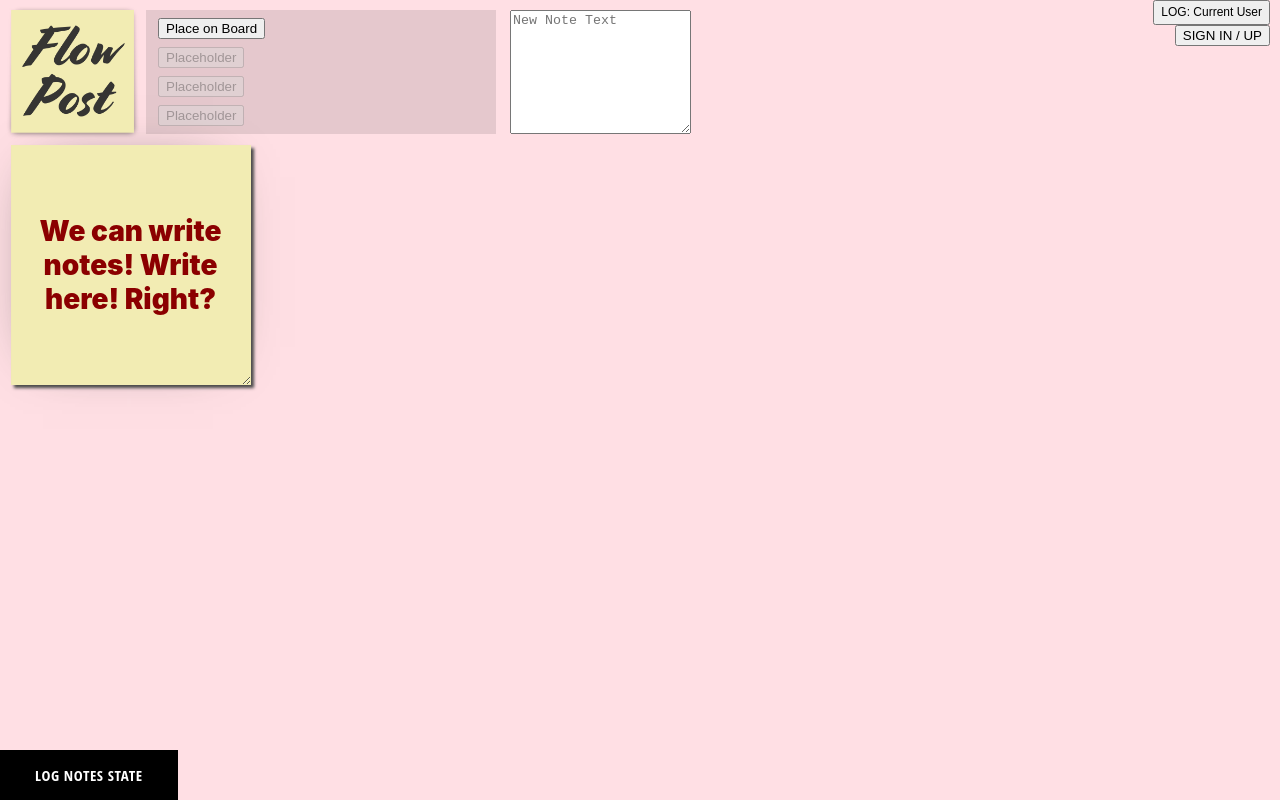
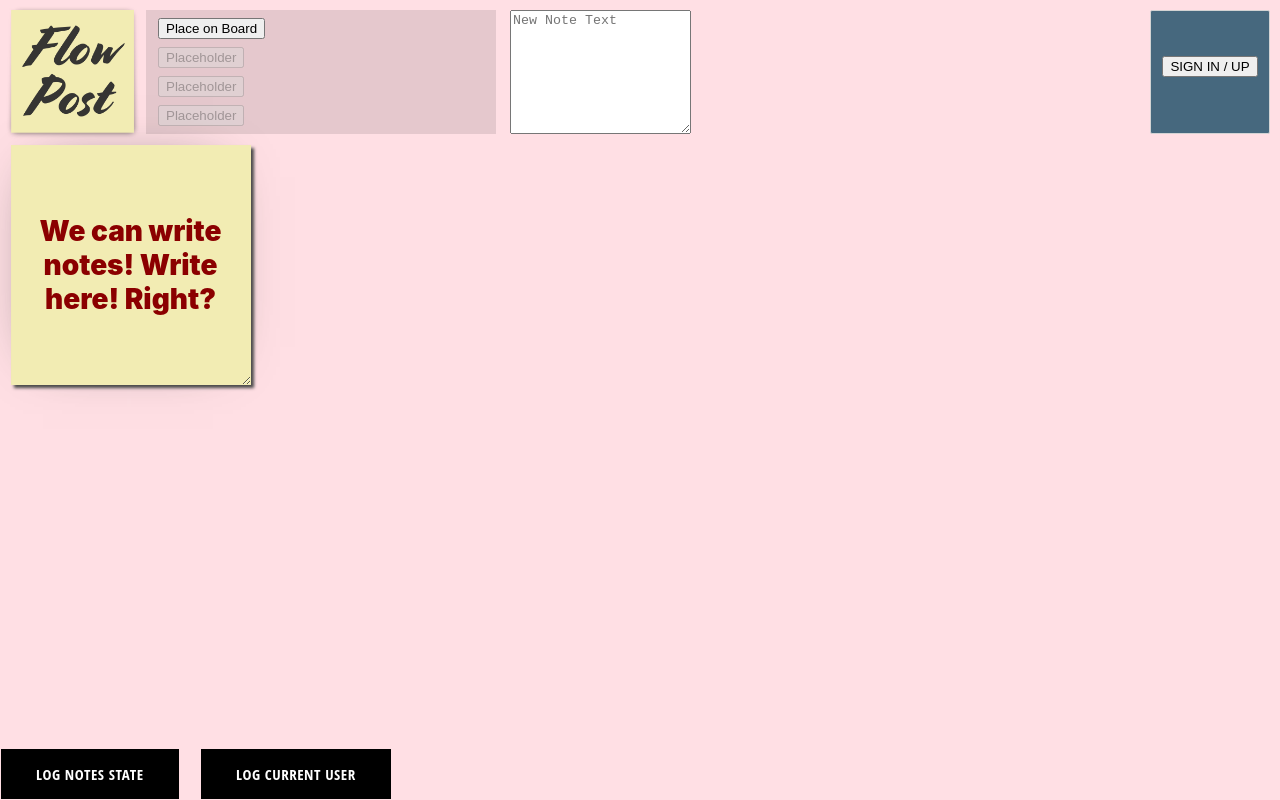
Before and after one commit to ashthomasweb/react--elephant-chart, a React (Create React App) app: page / in a window 1280 px wide. Built offline with nearby package versions, Linux system fonts and the light colour scheme; no server answers.

Commit message:
Adds display name to header
Creates area for sign-in options. Moves dev log button to App.js.

```diff
--- a/src/App.css
+++ b/src/App.css
@@ -36,3 +36,10 @@
     transform: rotate(360deg);
   }
 }
+
+.log-user {
+
+  position: absolute;
+  left: 180px;
+  bottom: 0px;
+}
--- a/src/App.js
+++ b/src/App.js
@@ -5,6 +5,7 @@ import { auth } from './firebase/firebase.utils'
 import './App.css'
 
 import HomePage from './pages/homepage/homepage.component'
+import CustomButton from './components/custom-button/custom-button.component'
 
 class App extends Component {
   constructor() {
@@ -32,6 +33,11 @@ class App extends Component {
         <Switch>
           <Route exact path='/'>
             <HomePage currentUser={this.state.currentUser} />
+            <CustomButton
+              className='custom-button'
+              onClick={() => console.log(this.state.currentUser)}>
+              LOG Current User
+            </CustomButton>
           </Route>
         </Switch>
       </div>
--- a/src/components/custom-button/custom-button.styles.scss
+++ b/src/components/custom-button/custom-button.styles.scss
@@ -13,6 +13,11 @@
   font-weight: bolder;
   border: none;
   cursor: pointer;
+  bottom: 0;
+  left: 200px;
+  margin: 1px;
+  position: absolute;
+  display: inline-block;
 
   &:hover {
     background-color: white;
--- a/src/components/header/header.component.jsx
+++ b/src/components/header/header.component.jsx
@@ -5,7 +5,6 @@ import { auth } from '../../firebase/firebase.utils'
 
 import logo from '../../assets/flow-post-logo.png'
 import SignInUpModal from '../signinupmodal/signinupmodal.component'
-import CustomButton from '../custom-button/custom-button.component'
 
 import './header.styles.scss'
 
@@ -20,13 +19,9 @@ const Header = ({ currentUser }) => (
     </Link>
 
     <div className='options'>
-      <CustomButton
-        className='log-user'
-        onClick={() => console.log(currentUser)}>
-        LOG: Current User
-      </CustomButton>
-      {currentUser ? (
-        <div className='option' onLoad={close()} onClick={() => auth.signOut()}>SIGN OUT</div>
+      {currentUser ? ( <div>
+        <div className='welcome' >Welcome,<br/>{currentUser.displayName}</div>
+        <div className='option' onLoad={close()} onClick={() => auth.signOut()}>SIGN OUT</div></div>
       ) : (
         <button
           type='button'
--- a/src/components/header/header.styles.scss
+++ b/src/components/header/header.styles.scss
@@ -19,30 +19,35 @@
   }
 
   .options {
-    width: 50%;
-    height: 100%;
-    display: flex;
-    align-items: center;
-    justify-content: flex-end;
+    width: 120px;
+    height: 124px;
+    // display: flex;
+    // align-items: center;
+    // justify-content: flex-end;
     pointer-events: all;
+    margin-right: 10px;
+    margin-top: 10px;
+    text-align: center;
+    border: 1px solid lightgray;
+    background-color: rgb(70, 104, 126);
+    border-radius: 2px;
+    color: white;
 
-    .log-user {
-      line-height: 15px;
-      font-size: 12px;
-      height: 25px;
-      position: absolute;
-      right: 10px;
-      top: 0px;
+
+    .option {
+      // padding: 10px 15px;
+      cursor: pointer;
     }
 
-    .option {
-      padding: 10px 15px;
-      cursor: pointer;
+    .welcome {
+      text-align: center;
+      margin-top: 25px;
     }
+
   }
 
   .sign-in-modal-btn {
-    margin-right: 10px;
+    margin-top: 45px;
   }
 
   .sign-modal {
```
